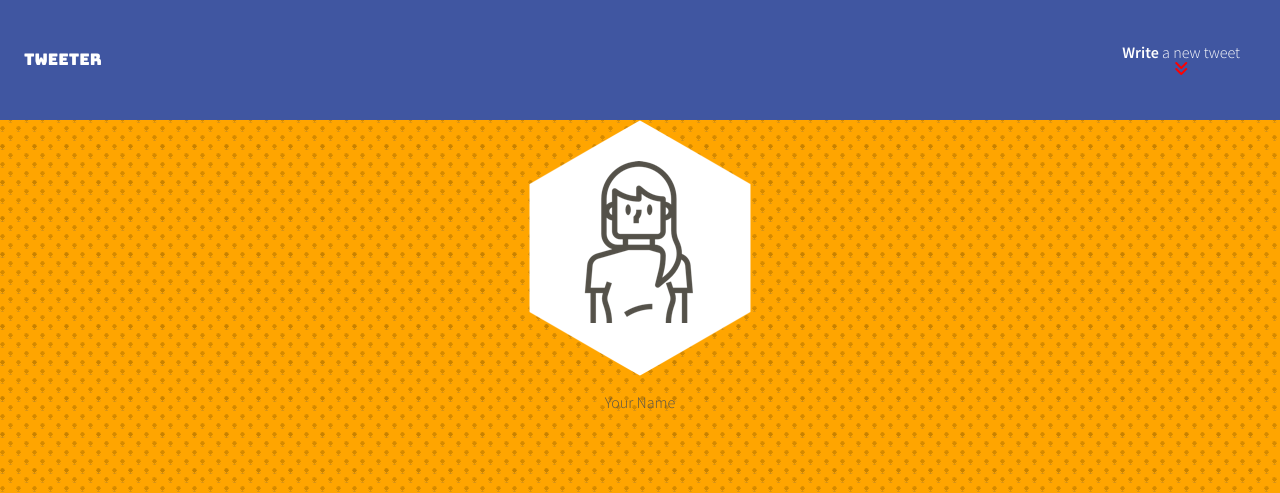
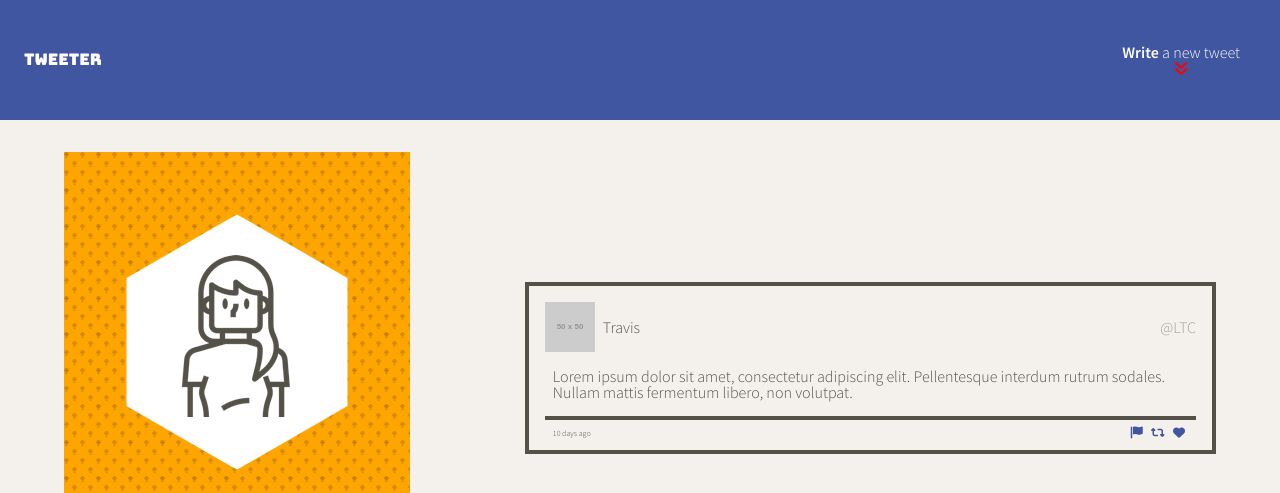
Before and after one commit to liucidity/tweeter, a website: page public/index.html in a window 1280 px wide. Shown: the top 493 px of the page. Drawn offline with nearby package versions, Linux system fonts and the light colour scheme; no server answers; placeholder pictures from the web are drawn by us.

Commit message:
add media query css for mobile and desktop layout. add word wrap for long string of single word

```diff
--- a/public/index.html
+++ b/public/index.html
@@ -52,19 +52,18 @@
       <span class="new-tweet"><b>Write</b> a new tweet</span>
       <span class="arrow" "><i class=" fa-solid fa-angles-down"></i></span>
     </div>
-
   </nav>
 
-  <header>
+  <div class="body-container">
+    <header class="hero">
       <div>
         <img src="./images/profile-hex.png">
       </div>
       <br>
       <div>
-      <h2>Your Name</h2>
+        <h2><b>Your</b> Name</h2>
       </div>
     </header>
-
     <!-- Page-specific (main) content here -->
     <main class="container">
       <section class="new-tweet">
@@ -83,7 +82,6 @@
           </div>
         </form>
       </section>
-
       <section id="tweets-container">
         <article class="tweet">
           <header>
@@ -111,11 +109,11 @@
           </footer>
         </article>
       </section>
-
       <div class="container-float-button">
         <span class="float-button"><i class=" fa-solid fa-angles-up"></i></span>
       </div>
     </main>
+  </div>
 
 </body>
 
--- a/public/styles/layout.css
+++ b/public/styles/layout.css
@@ -28,8 +28,6 @@ body {
 }
 
 
-
-
 /*
  * Additional CSS can be defined below or in other CSS files, as per instructions
  */
@@ -38,16 +36,28 @@ nav {
   font-family: 'Bungee', cursive;
 }
 
-body>header {
+body>div {
+  width: 100%;
   display: flex;
+  flex-direction: column;
+  align-items: center;
+}
+
+.hero {
+  display: flex;
+  flex-direction: column;
+  align-items: center;
+  justify-content: center;
   padding-top: 120px;
   height: 520px;
   width: 100%;
-  flex-direction: column;
-  align-items: center;
+  font-size: 2em;
+  color: white;
   background-color: orange;
   background-image: url(../images/carbon-fibre-v2.png);
 }
+
+
 
 main {
   display: flex;
@@ -55,5 +65,34 @@ main {
   flex-direction: column;
   justify-content: center;
   background-color: #f4f1ec;
+  margin-top: 1em;
 
 }
+
+@media (min-width: 1024px) {
+
+  body>div {
+    padding-top: 120px;
+    width: 90%;
+    display: flex;
+    flex-direction: row;
+    justify-content: space-between;
+  }
+
+  .hero {
+    align-self: flex-start;
+    margin-top: 1em;
+    padding-top: 0px;
+    height: 14em;
+    width: 30%;
+    font-size: 2em;
+    color: white;
+    background-color: orange;
+    background-image: url(../images/carbon-fibre-v2.png);
+  }
+
+  main {
+    width: 60%;
+    float: right;
+  }
+}
--- a/public/styles/nav.css
+++ b/public/styles/nav.css
@@ -9,6 +9,12 @@ nav {
   display: flex;
   align-items: center;
   justify-content: space-between;
+}
+
+@media (max-width: 1023px) {
+  nav {
+    background: transparent;
+  }
 }
 
 .right {
--- a/public/styles/tweet.css
+++ b/public/styles/tweet.css
@@ -34,6 +34,7 @@ article.tweet header {
 }
 
 article>p {
+  word-wrap: break-word;
   margin: 1em;
   margin-bottom: 0em;
   border-bottom-width: 0.25em;
--- a/server/data-files/initial-tweets.json
+++ b/server/data-files/initial-tweets.json
@@ -8,7 +8,7 @@
     "content": {
       "text": "If I have seen further it is by standing on the shoulders of giants"
     },
-    "created_at": 1663001359961
+    "created_at": 1663014128127
   },
   {
     "user": {
@@ -19,6 +19,6 @@
     "content": {
       "text": "Je pense , donc je suis"
     },
-    "created_at": 1663087759961
+    "created_at": 1663100528127
   }
 ]
```
Lines whose indentation alone changed are shown as unchanged.
